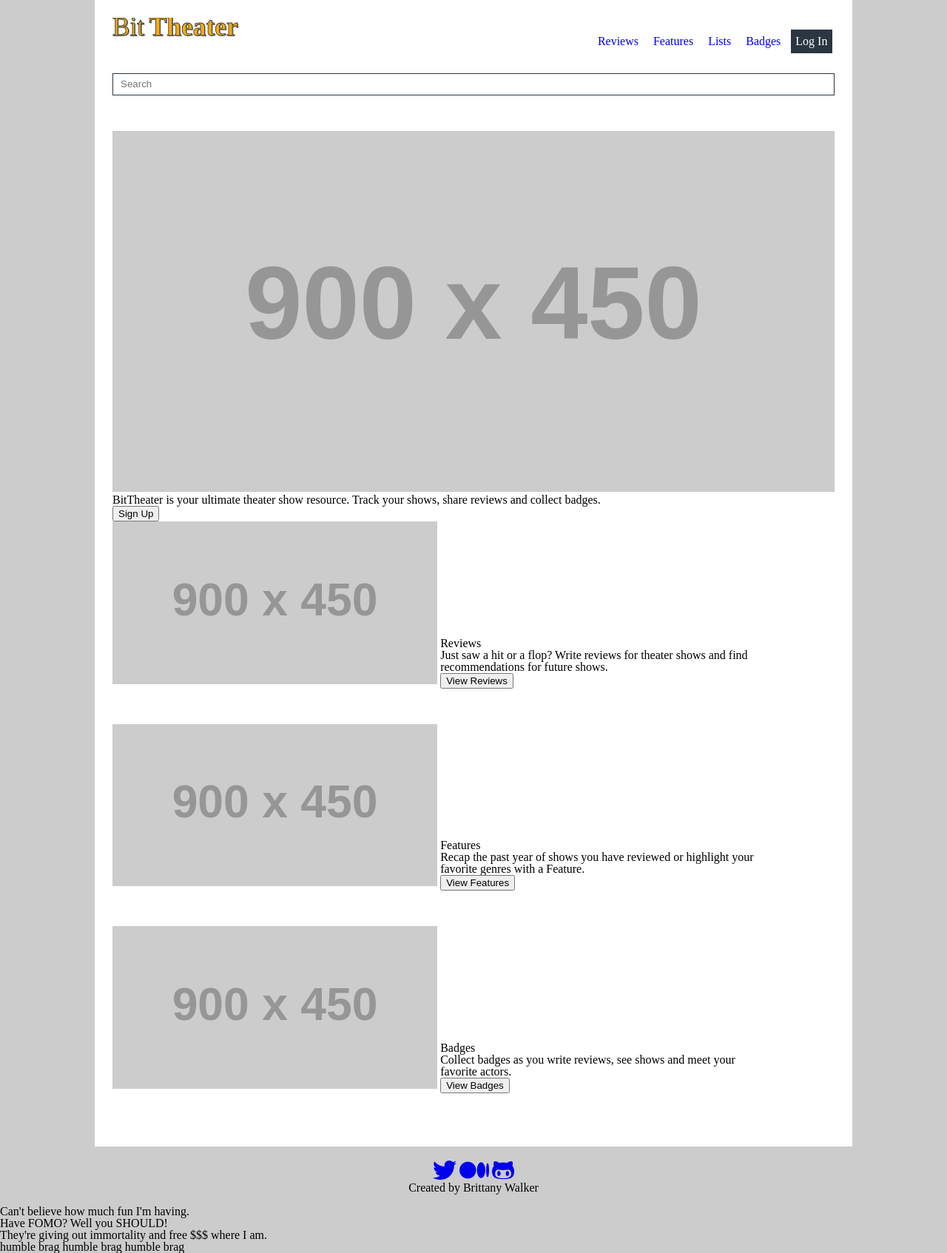
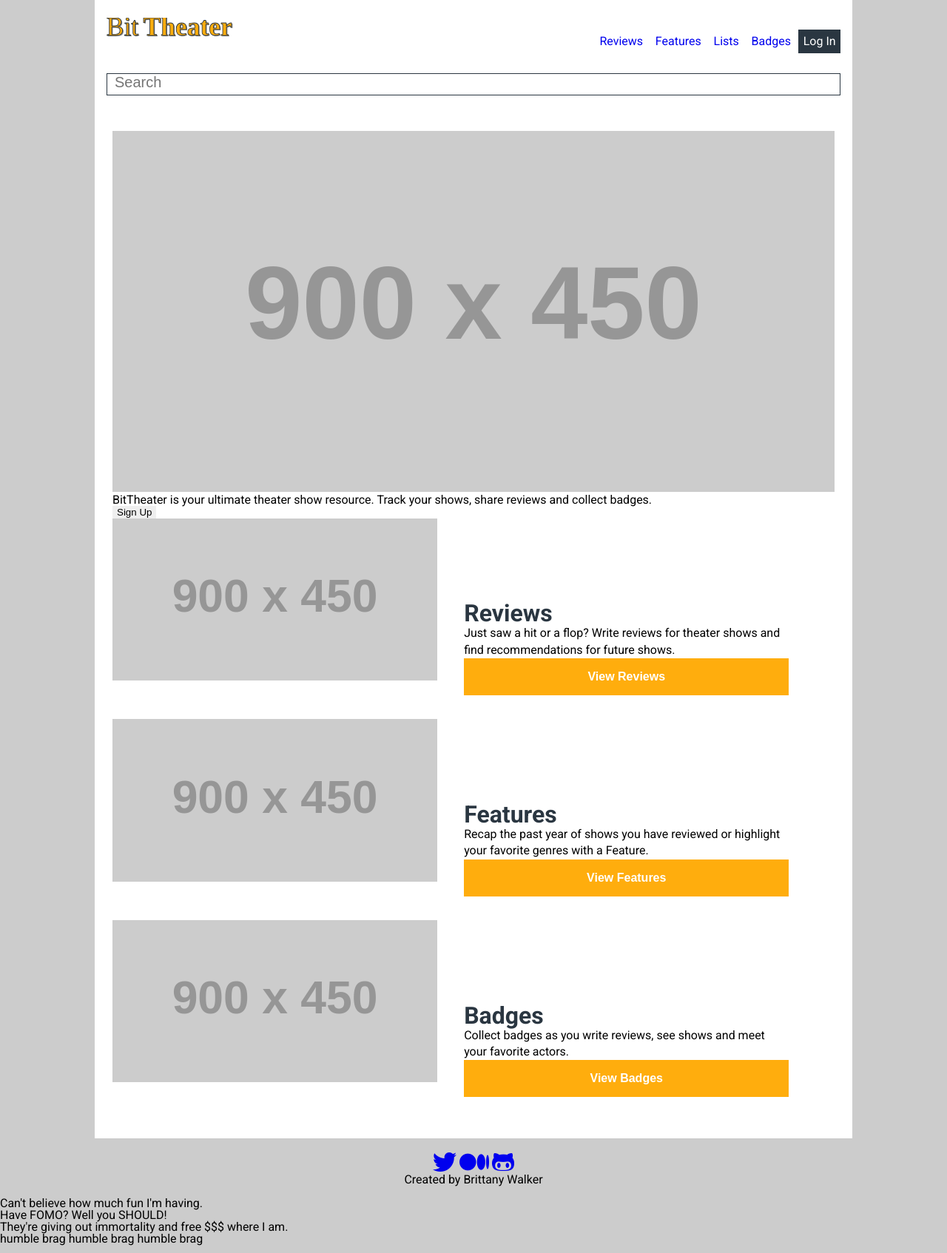
Before and after one commit to brittanyrw/bittheaterv1, a Node server app: page / in a window 1280 px wide. Shown: the whole page at 74% size. Run offline with Node 20, Linux system fonts and the light colour scheme; grey boxes labelled with a size stand in for pictures from a placeholder-image service; some libraries are stand-ins or nearby versions.

Commit message:
add CSS for homepage

```diff
--- a/public/main.css
+++ b/public/main.css
@@ -2,7 +2,8 @@
   box-sizing: border-box; }
 
 body {
-  font-size: 16px; }
+  font-size: 16px;
+  font-family: 'Roboto', sans-serif; }
   @media only screen and (min-width: 641px) {
     body {
       background: #ccc; } }
@@ -14,8 +15,11 @@ body {
     background: white;
     margin: 0 auto; } }
 
+button {
+  border: none; }
+
 nav {
-  padding: 1.5em; }
+  padding: 1.5em 1em; }
 
 .visually-hidden {
   /*https://developer.yahoo.com/blogs/ydn/clip-hidden-content-better-accessibility-53456.html*/
@@ -39,12 +43,14 @@ body:hover .visually-hidden a, body:hover .visually-hidden input, body:hover .vi
       display: inline-block; } }
 
 .search-bar {
+  height: 30px;
   width: 100%;
   border: 1px solid #2A3641;
   padding: .5em 0;
   margin-top: 2em; }
   .search-bar::placeholder {
-    padding: 10px; }
+    padding: .5em;
+    font-size: 1.5em; }
 
 .navigation-links {
   padding-top: 1em;
@@ -56,7 +62,6 @@ body:hover .visually-hidden a, body:hover .visually-hidden input, body:hover .vi
   .navigation-links li {
     display: inline-block;
     height: 2em;
-    margin: 0 .2em 0 0;
     padding: .5em .4em; }
     .navigation-links li a {
       text-decoration: none; }
@@ -71,10 +76,25 @@ footer {
   text-align: center;
   padding: 1em; }
 
-.home-page .home-image {
+.home-page .home-image, .home-page .section-image {
   width: 100%; }
 .home-page .section .section-block {
-  margin-bottom: 3em; }
+  margin: 2em;
+  width: 80%; }
+.home-page .section .section-title {
+  color: #2A3641;
+  font-weight: bold;
+  font-size: 2em; }
+.home-page .section .section-content {
+  line-height: 1.4; }
+.home-page .section .section-button {
+  width: 100%;
+  padding: 1em;
+  font-align: center;
+  background: #FFAD0D;
+  color: white;
+  font-weight: bold;
+  font-size: 1em; }
 @media only screen and (min-width: 641px) {
   .home-page .section .section {
     margin-bottom: 14em; }
--- a/public/main.scss
+++ b/public/main.scss
@@ -10,12 +10,13 @@ $gray: #717171;
 
 body {
     font-size: 16px;
+    font-family: 'Roboto', sans-serif;
     @media only screen and (min-width: 641px) {
         background: #ccc;
     }
 }
 
-main{
+main {
     @media only screen and (min-width: 641px) {
         padding: 1.5em;
         width: 80%;
@@ -24,8 +25,12 @@ main{
     }
 }
 
+button {
+  border: none;
+}
+
 nav {
-    padding: 1.5em;
+    padding: 1.5em 1em;
     @media only screen and (min-width: 641px) {
         @extend main;
     }
@@ -53,12 +58,14 @@ body:hover .visually-hidden a, body:hover .visually-hidden input, body:hover .vi
 }
 
 .search-bar {
+    height: 30px;
     width: 100%;
     border: 1px solid $blue;
     padding: .5em 0;
     margin-top: 2em;
     &::placeholder {
-        padding: 10px;
+        padding: .5em;
+        font-size: 1.5em;
     }
 }
 
@@ -72,7 +79,6 @@ body:hover .visually-hidden a, body:hover .visually-hidden input, body:hover .vi
     li {
         display: inline-block;
         height: 2em;
-        margin: 0 .2em 0 0;
         padding: .5em .4em;
         a {
             text-decoration: none;
@@ -98,12 +104,31 @@ footer {
 //HOMEPAGE
 
 .home-page {
-    .home-image {
+    .home-image, .section-image {
         width: 100%;
     }
     .section {
         .section-block {
-            margin-bottom: 3em;
+            margin: 2em;
+            width: 80%;
+        }
+        .section-title {
+            color: $blue;
+            font-weight: bold;
+            font-size: 2em;
+        }
+        .section-content {
+            line-height: 1.4;
+        }
+        .section-button {
+            width: 100%;
+            padding: 1em;
+            font-align: center;
+            background: $yellow;
+            color: white;
+            font-weight: bold;
+            font-size: 1em;
+
         }
         @media only screen and (min-width: 641px) {
             .section {
```
